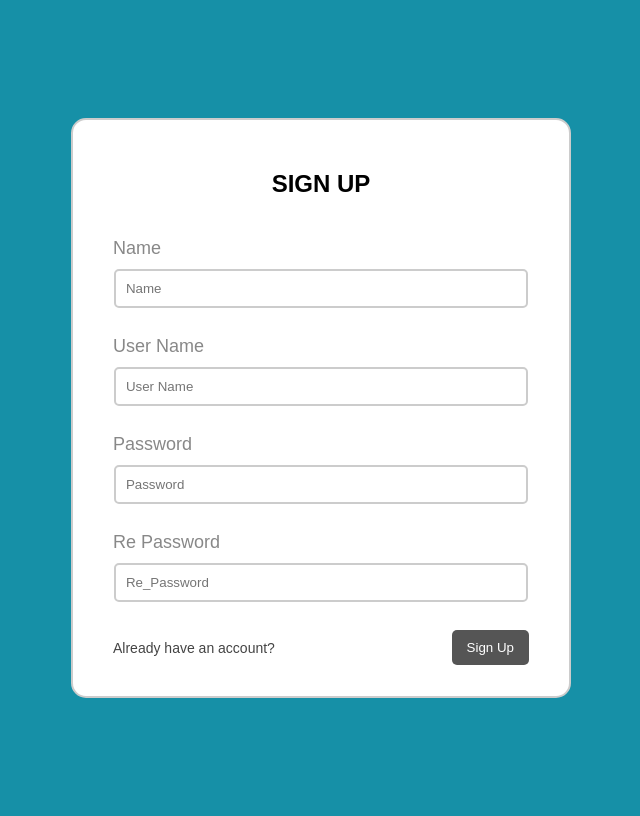
After one commit to Thuy1001/Baitaplon_CNW, a PHP site: page /account/register.php in a window 1280 px wide. The commit adds this page. Shown: the whole page, without its empty margins (319-959 px from the left). Run offline with PHP 8.4, Linux system fonts and the light colour scheme.

Commit message:
giao diện và chức năng

```diff
--- /dev/null
+++ b/account/register.php
@@ -0,0 +1,57 @@
+<!DOCTYPE html>
+<html>
+<head>
+	<title>SIGN UP</title>
+	<link rel="stylesheet" type="text/css" href="style.css">
+</head>
+<body>
+     <form action="process-register.php" method="post">
+     	<h2>SIGN UP</h2>
+     	<?php if (isset($_GET['error'])) { ?>
+     		<p class="error"><?php echo $_GET['error']; ?></p>
+     	<?php } ?>
+
+          <?php if (isset($_GET['success'])) { ?>
+               <p class="success"><?php echo $_GET['success']; ?></p>
+          <?php } ?>
+
+          <label>Name</label>
+          <?php if (isset($_GET['name'])) { ?>
+               <input type="text"
+                      name="name"
+                      placeholder="Name"
+                      value="<?php echo $_GET['name']; ?>"><br>
+          <?php }else{ ?>
+               <input type="text"
+                      name="name"
+                      placeholder="Name"><br>
+          <?php }?>
+
+          <label>User Name</label>
+          <?php if (isset($_GET['uname'])) { ?>
+               <input type="text"
+                      name="uname"
+                      placeholder="User Name"
+                      value="<?php echo $_GET['uname']; ?>"><br>
+          <?php }else{ ?>
+               <input type="text"
+                      name="uname"
+                      placeholder="User Name"><br>
+          <?php }?>
+
+
+     	<label>Password</label>
+     	<input type="password"
+                 name="password"
+                 placeholder="Password"><br>
+
+          <label>Re Password</label>
+          <input type="password"
+                 name="re_password"
+                 placeholder="Re_Password"><br>
+
+     	<button type="submit">Sign Up</button>
+          <a href="index.php" class="ca">Already have an account?</a>
+     </form>
+</body>
+</html>
--- /dev/null
+++ b/account/style.css
@@ -0,0 +1,86 @@
+body {
+	background: #1690A7;
+	display: flex;
+	justify-content: center;
+	align-items: center;
+	height: 100vh;
+	flex-direction: column;
+}
+
+*{
+	font-family: sans-serif;
+	box-sizing: border-box;
+}
+
+form {
+	width: 500px;
+	border: 2px solid #ccc;
+	padding: 30px;
+	background: #fff;
+	border-radius: 15px;
+}
+
+h2 {
+	text-align: center;
+	margin-bottom: 40px;
+}
+
+input {
+	display: block;
+	border: 2px solid #ccc;
+	width: 95%;
+	padding: 10px;
+	margin: 10px auto;
+	border-radius: 5px;
+}
+label {
+	color: #888;
+	font-size: 18px;
+	padding: 10px;
+}
+
+button {
+	float: right;
+	background: #555;
+	padding: 10px 15px;
+	color: #fff;
+	border-radius: 5px;
+	margin-right: 10px;
+	border: none;
+}
+button:hover{
+	opacity: .7;
+}
+.error {
+   background: #F2DEDE;
+   color: #A94442;
+   padding: 10px;
+   width: 95%;
+   border-radius: 5px;
+   margin: 20px auto;
+}
+
+.success {
+   background: #D4EDDA;
+   color: #40754C;
+   padding: 10px;
+   width: 95%;
+   border-radius: 5px;
+   margin: 20px auto;
+}
+
+h1 {
+	text-align: center;
+	color: #fff;
+}
+
+.ca {
+	font-size: 14px;
+	display: inline-block;
+	padding: 10px;
+	text-decoration: none;
+	color: #444;
+}
+.ca:hover {
+	text-decoration: underline;
+}
--- a/admin/addadmin.php
+++ b/admin/addadmin.php
@@ -1,6 +1,6 @@
 
 <?php
-    include 'config.php';
+    include '../config.php';
     include 'header.php';
 ?>
 
--- a/admin/deleteadmin.php
+++ b/admin/deleteadmin.php
@@ -2,7 +2,7 @@
 
     //Include constants.php file here
     include 'header.php';
-    include 'config.php';
+    include '../config.php';
 
 
     // 1. get the ID of Admin to be deleted
--- a/admin/editadmin.php
+++ b/admin/editadmin.php
@@ -1,6 +1,6 @@
 <?php
     include 'header.php';
-    include 'config.php';
+    include '../config.php';
 
     $id = $_GET['id'];
 
--- a/admin/index.php
+++ b/admin/index.php
@@ -1,3 +1,7 @@
+<head>
+    <title>Quản lý admin</title>
+    <h1 class="bg-light">Hệ thống quản lý admin</h1>
+</head>
 <?php
     include 'header.php';
 ?>
@@ -23,7 +27,7 @@
                 <?php
                     // Quy trình 4 bước
                     // Bước 01: Đã tạo sẵn, gọi lại thôi
-                    include 'config.php';
+                    include '../config.php';
                     // Bước 02: Thực hiện TRUY VẤN
                     $sql = "SELECT*FROM admins";
                     $result = mysqli_query($conn,$sql); //Lưu kết quả trả về vào result
--- a/admin/process-add.php
+++ b/admin/process-add.php
@@ -6,7 +6,7 @@
     $ad_phone = $_POST['adphone'];
     $ad_address = $_POST['adaddress'];
 
-   include 'config.php';
+   include '../config.php';
 
     // Bước 02:
     //$pass_hash=md5($ad_pass,PASSWORD_DEFAULT);
--- a/admin/process-edit.php
+++ b/admin/process-edit.php
@@ -6,7 +6,7 @@
    $ad_phone = $_POST['adphone'];
    $ad_address = $_POST['adaddress'];
 
-    include 'config.php';
+    include '../config.php';
 
     // Bước 02:
     //$pass_hash=password_hash($ad_pass,PASSWORD_DEFAULT);
```
Also changed, not shown: account/login.php (added, +53 -0 lines), account/loginadm.php (added, +22 -0 lines), account/process-login.php (added, +55 -0 lines), account/process-register.php (added, +70 -0 lines), admin/config.php (deleted, +0 -12 lines), admin/header.php (+9 -8 lines), admin/user.php (added, +51 -0 lines), admin/useredit.php (added, +26 -0 lines), account/index.php (added), admin/style.css (added).
